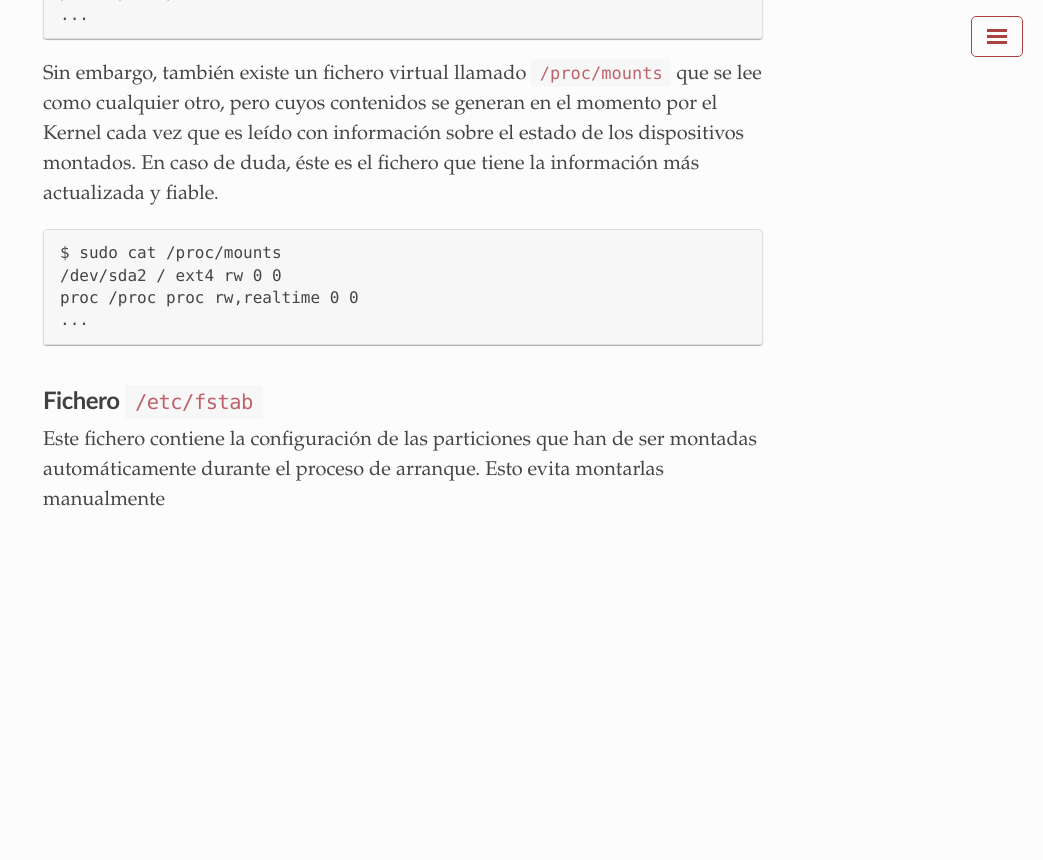
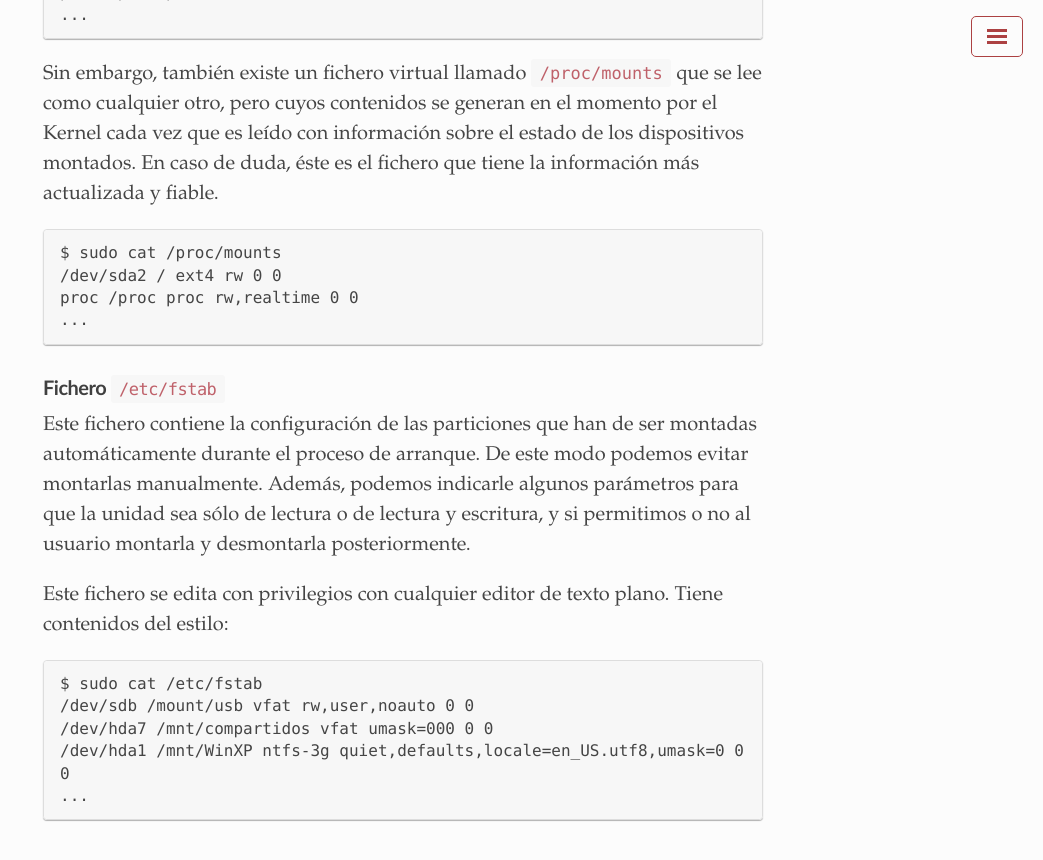
Before and after one commit to santi-gf/santi-gf.github.io, a Jekyll site: the page built from gestion-recursos-linux.md, in a window 1280 px wide and 900 px high, scrolled down 2599 px. Shown: the top 860 px of the window, without its empty margins (237-1280 px from the left). Built offline with Jekyll 4.4.1, drawn with Linux system fonts in a browser that asks for light colours; a style sheet for code colours, icons or effects is not loaded; before the commit the page ends 3194 px from its top, so only the background shows below that; some of the changed text lies outside the part shown.

Commit message:
Update gestion-recursos-linux.md

````diff
--- a/gestion-recursos-linux.md
+++ b/gestion-recursos-linux.md
@@ -44,7 +44,7 @@ mount <opciones> <dispositivo> <directorio_de_montaje>
 
 - Para identificar el dispositivo es útil el comando `fdisk -l`, que lista los dispositivos conectados con información sobre ellos. De este modo podemos identificar qué fichero en `/dev` es el del dispositivo que queremos montar.
 - Para el directorio de montaje necesitaremos crearlo antes si no existe ya. Se puede hacer en cualquier directorio, aunque es común situar los medios extraíbles en `/media` o `/mnt`.
-- Las opciones conviene mirarlas con `man mount`. Una común es indicar el formato del sistema de ficheros.
+- Las opciones conviene mirarlas con `man mount`. Una común es indicar el formato del sistema de ficheros (`-t vfat`, `-t ext3`, `-t ntfs-3g`...)
 
 Por ejemplo:
 ```
@@ -75,6 +75,15 @@ proc /proc proc rw,realtime 0 0
 ```
 
 
-## Fichero `/etc/fstab`
+### Fichero `/etc/fstab`
 
-Este fichero contiene la configuración de las particiones que han de ser montadas automáticamente durante el proceso de arranque. Esto evita montarlas manualmente
+Este fichero contiene la configuración de las particiones que han de ser montadas automáticamente durante el proceso de arranque. De este modo podemos evitar montarlas manualmente. Además, podemos indicarle algunos parámetros para que la unidad sea sólo de lectura o de lectura y escritura, y si permitimos o no al usuario montarla y desmontarla posteriormente.
+
+Este fichero se edita con privilegios con cualquier editor de texto plano. Tiene contenidos del estilo:
+```
+$ sudo cat /etc/fstab
+/dev/sdb /mount/usb vfat rw,user,noauto 0 0
+/dev/hda7 /mnt/compartidos vfat umask=000 0 0
+/dev/hda1 /mnt/WinXP ntfs-3g quiet,defaults,locale=en_US.utf8,umask=0 0 0
+...
+```
````
